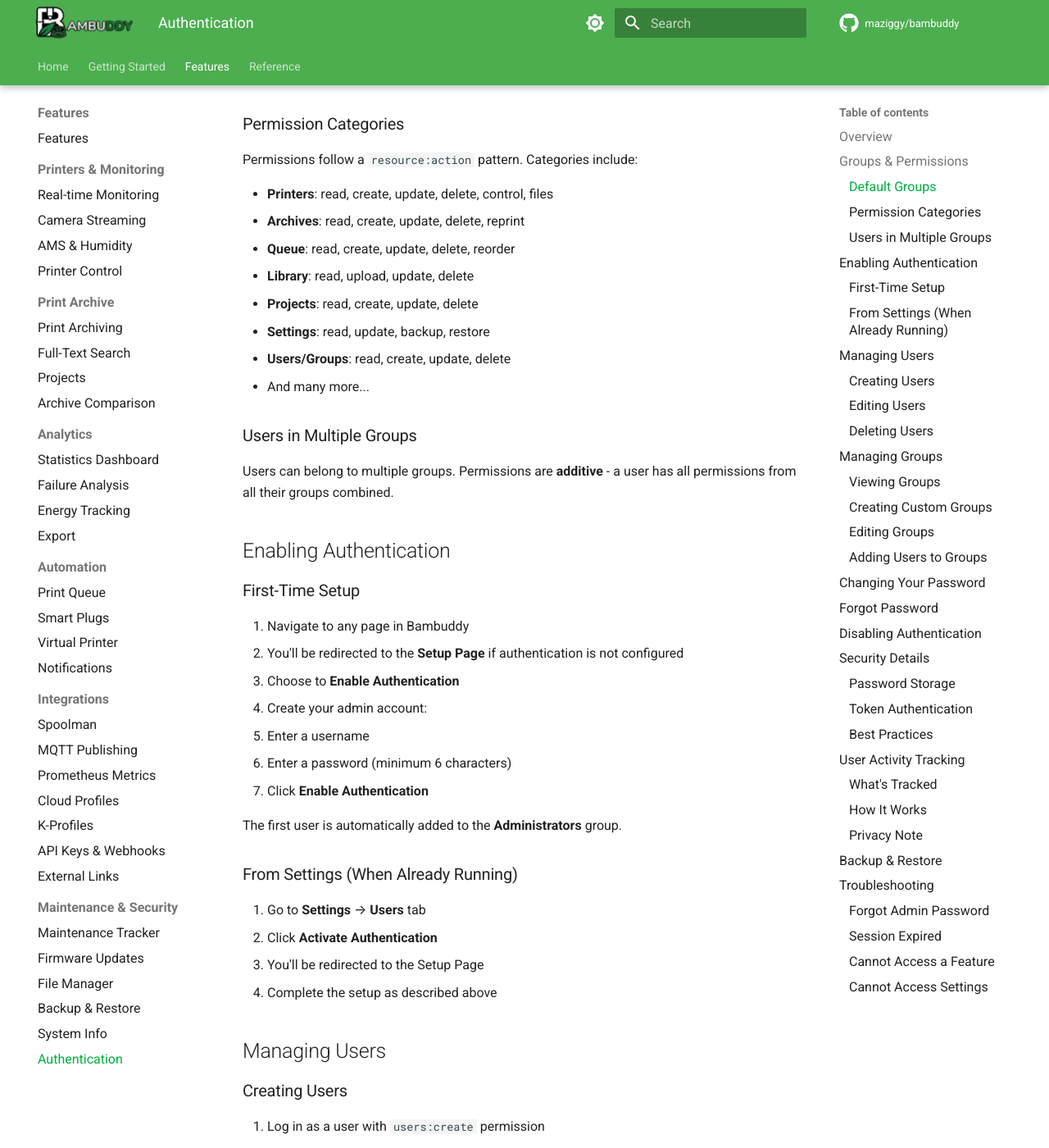
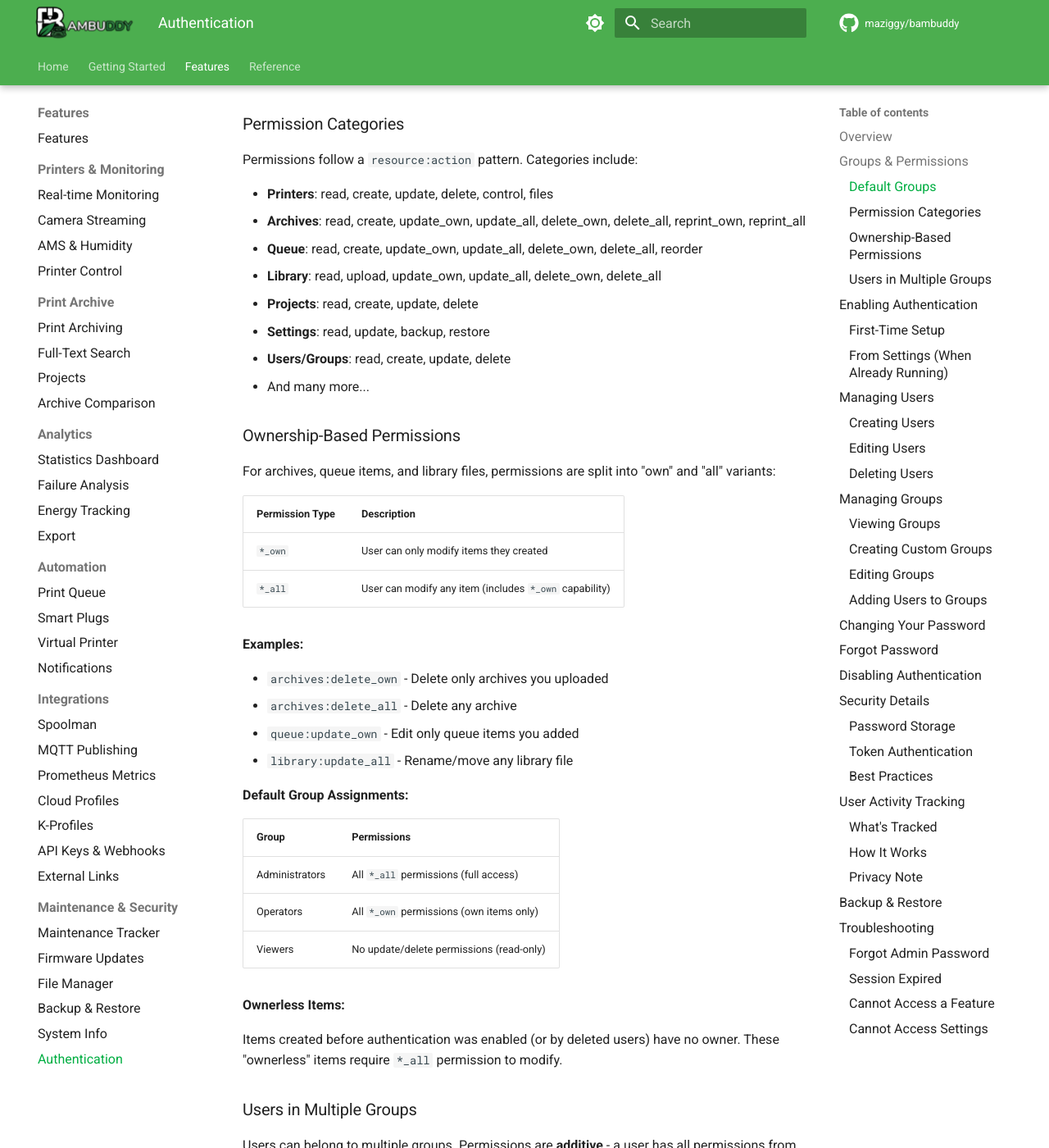
Before and after one commit to maziggy/bambuddy-wiki, an MkDocs documentation site: the page built from docs/features/authentication.md, in a window 1280 px wide and 1400 px high, scrolled down 990 px. Shown: the whole window at 82% size. Built offline with MkDocs 1.6.1 and Material for MkDocs 9.7.7, drawn with Linux system fonts in a browser that asks for light colours; comment, search, counter and statistics services are not loaded; the version menu is left out; some of the changed text lies outside the part shown.

Commit message:
Updated Wiki

```diff
--- a/docs/features/authentication.md
+++ b/docs/features/authentication.md
@@ -29,13 +29,41 @@ Bambuddy comes with three default system groups:
 Permissions follow a `resource:action` pattern. Categories include:
 
 - **Printers**: read, create, update, delete, control, files
-- **Archives**: read, create, update, delete, reprint
-- **Queue**: read, create, update, delete, reorder
-- **Library**: read, upload, update, delete
+- **Archives**: read, create, update_own, update_all, delete_own, delete_all, reprint_own, reprint_all
+- **Queue**: read, create, update_own, update_all, delete_own, delete_all, reorder
+- **Library**: read, upload, update_own, update_all, delete_own, delete_all
 - **Projects**: read, create, update, delete
 - **Settings**: read, update, backup, restore
 - **Users/Groups**: read, create, update, delete
 - And many more...
+
+### Ownership-Based Permissions
+
+For archives, queue items, and library files, permissions are split into "own" and "all" variants:
+
+| Permission Type | Description |
+|-----------------|-------------|
+| `*_own` | User can only modify items they created |
+| `*_all` | User can modify any item (includes `*_own` capability) |
+
+**Examples:**
+
+- `archives:delete_own` - Delete only archives you uploaded
+- `archives:delete_all` - Delete any archive
+- `queue:update_own` - Edit only queue items you added
+- `library:update_all` - Rename/move any library file
+
+**Default Group Assignments:**
+
+| Group | Permissions |
+|-------|-------------|
+| Administrators | All `*_all` permissions (full access) |
+| Operators | All `*_own` permissions (own items only) |
+| Viewers | No update/delete permissions (read-only) |
+
+**Ownerless Items:**
+
+Items created before authentication was enabled (or by deleted users) have no owner. These "ownerless" items require `*_all` permission to modify.
 
 ### Users in Multiple Groups
 
@@ -87,9 +115,12 @@ The first user is automatically added to the **Administrators** group.
 
 1. Go to **Settings** → **Users**
 2. Click the delete icon next to a user
-3. Confirm deletion
+3. If the user has created any archives, queue items, or library files, you'll be asked what to do:
+   - **Delete user AND their items** - Removes the user and all content they created
+   - **Delete user, keep items** - Removes the user but keeps their content (items become "ownerless")
+4. Confirm deletion
 
-Note: You cannot delete yourself or the last administrator.
+Note: You cannot delete yourself or the last administrator. Ownerless items require `*_all` permission to modify.
 
 ## Managing Groups
 
```
